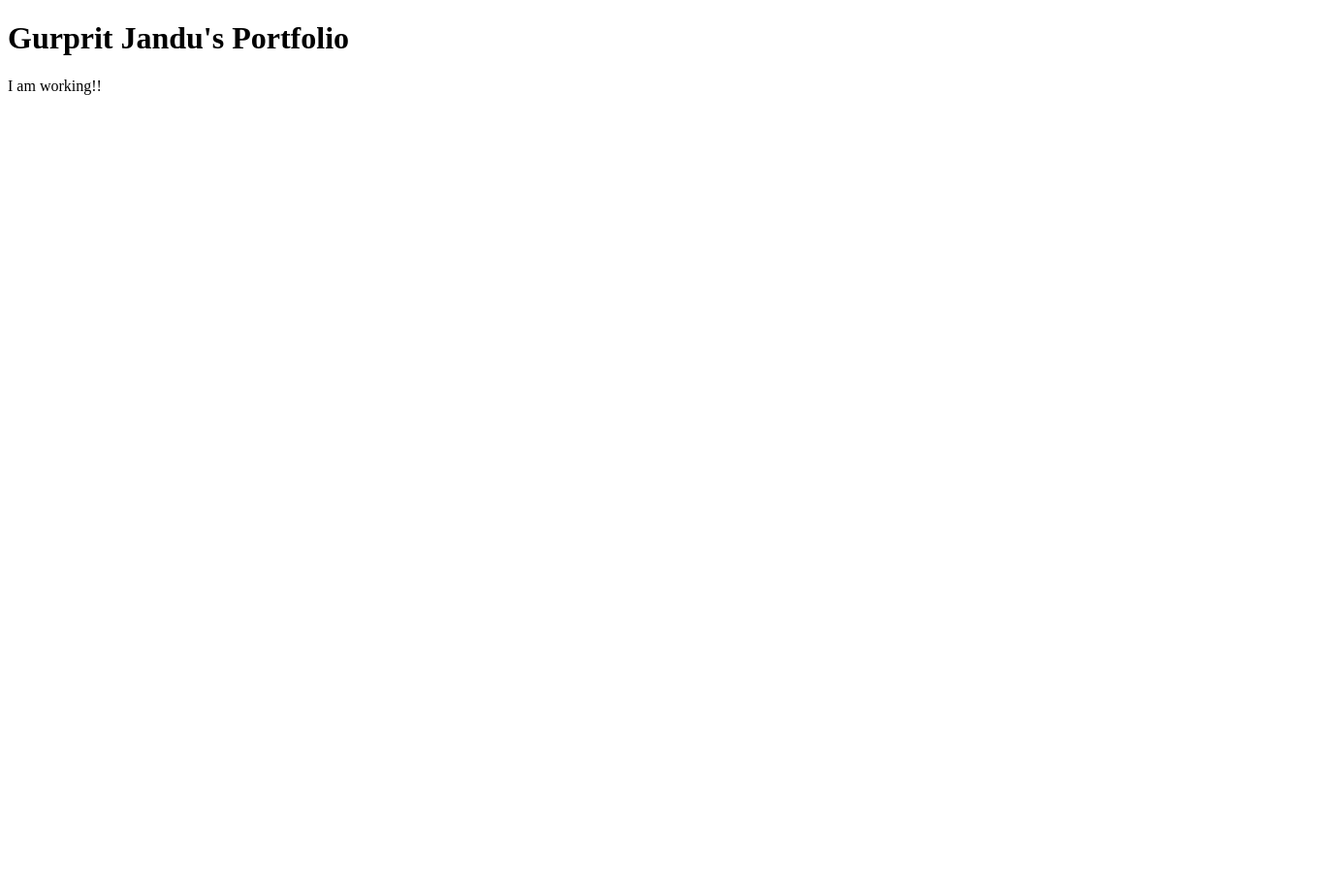
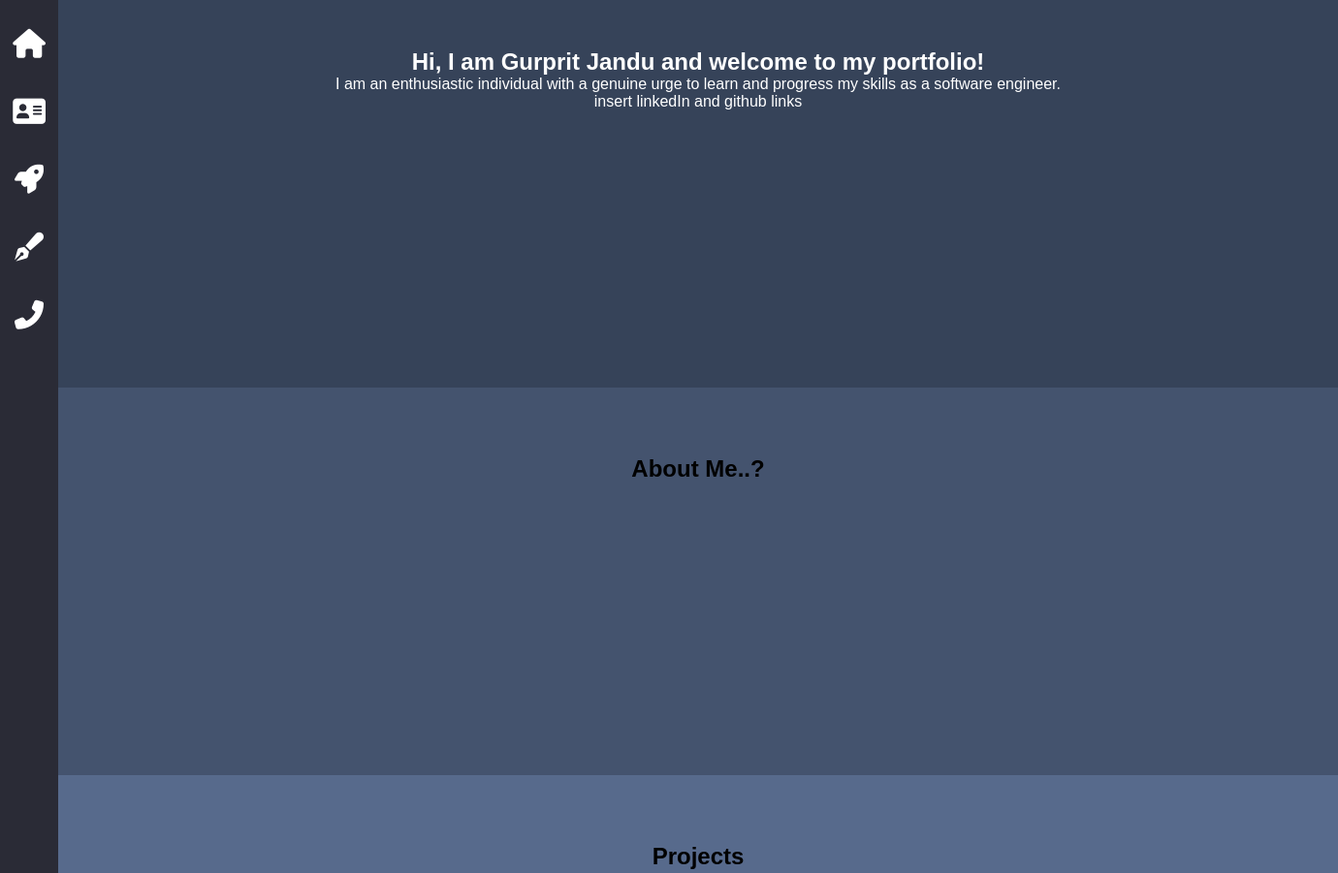
Before and after one commit to dragoonmonthecat/dragoonmonthecat.github.io, a plain HTML site: page index.html in a window 1280 px wide. Shown: the top 901 px of the page at 97% size, 1380 px wide, since content can reach past the window. Before the commit the page ends 800 px from the top, so only its background shows below. Drawn offline with Linux system fonts and the light colour scheme.

Commit message:
added base content and some base styling

```diff
--- a/index.html
+++ b/index.html
@@ -4,10 +4,54 @@
     <meta charset="UTF-8">
     <meta http-equiv="X-UA-Compatible" content="IE=edge">
     <meta name="viewport" content="width=device-width, initial-scale=1.0">
-    <title>Gurprit Jandu</title>
+    <link rel="stylesheet" type="text/css" href="./styles/styles.css" />
+    <title>Gurprit Jandu Portfolio</title>
+    <!--Font Awesome Kit-->
+    <script src="https://kit.fontawesome.com/06553a35c5.js" crossorigin="anonymous"></script>
 </head>
 <body>
-    <h1>Gurprit Jandu's Portfolio</h1>
-    <p>I am working!!</p>
+    <div class="portfolio-container">
+         <!--NAVIGATION-->
+    <div class="navbar">
+        <div class="icons">
+            <i class="fa-solid fa-house home-icon"></i>
+            <i class="fa-solid fa-address-card about-icon"></i>
+            <i class="fa-solid fa-rocket projects-icon"></i>
+            <i class="fa-solid fa-pen-fancy skills-icon"></i>
+            <i class="fa-solid fa-phone-flip contact-icon"></i>
+        </div>
+    </div>
+
+    <!--CONTENT - this is what matters -->
+    <div class="content-container">
+
+        <section class="introduction">
+            <h1 class="title">
+                Hi, I am Gurprit Jandu and welcome to my portfolio!
+            </h1>
+            <p>I am an enthusiastic individual with a genuine urge to learn and progress my skills as a software engineer.</p>
+            <p>insert linkedIn and github links</p>
+        </section>
+
+        <section class="about">
+            <h1>About Me..?</h1>
+        </section>
+
+        <section class="projects">
+            <h1>Projects</h1>
+        </section>
+
+        <section class="skills">
+            <h1>Skills</h1>
+        </section>
+
+        <section class="contact">
+            <h1>Contact</h1>
+        </section>
+
+    </div>
+    </div>
+
+
 </body>
 </html>
--- a/styles/styles.css
+++ b/styles/styles.css
@@ -0,0 +1,74 @@
+html {
+    font-family: Arial, Helvetica, sans-serif;
+    height: 100%;
+}
+
+body {
+    margin: 0;
+    height: 100%;
+}
+
+.portfolio-container {
+    display: flex;
+}
+
+.navbar {
+    width: 40px;
+    font-size: 24px;
+    background-color: #2a2b36;
+    padding: 10px;
+}
+
+.icons {
+    display: flex;
+    flex-direction: column;
+    row-gap: 40px;
+    align-items: center;
+    position: sticky;
+    top: 0;
+}
+
+.home-icon {
+    margin-top: 20px;
+}
+
+.home-icon, .about-icon, .projects-icon, .skills-icon, .contact-icon {
+    font-size: 30px;
+    color: white;
+}
+
+.content-container {
+    flex: 1;
+}
+
+.content-container section {
+    width: 100%;
+    height: 300px;
+    padding: 50px;
+    text-align: center;
+}
+
+.introduction {
+    background-color: #364359;
+}
+
+.about {
+    background-color: #44536e;
+}
+
+.projects {
+    background-color: #576a8c;
+}
+
+.skills {
+    background-color: #687fa8;
+}
+
+.contact {
+    background-color: #819fd4;
+}
+
+.introduction h1, .introduction p {
+    color: white;
+    margin: 0;
+}
```
